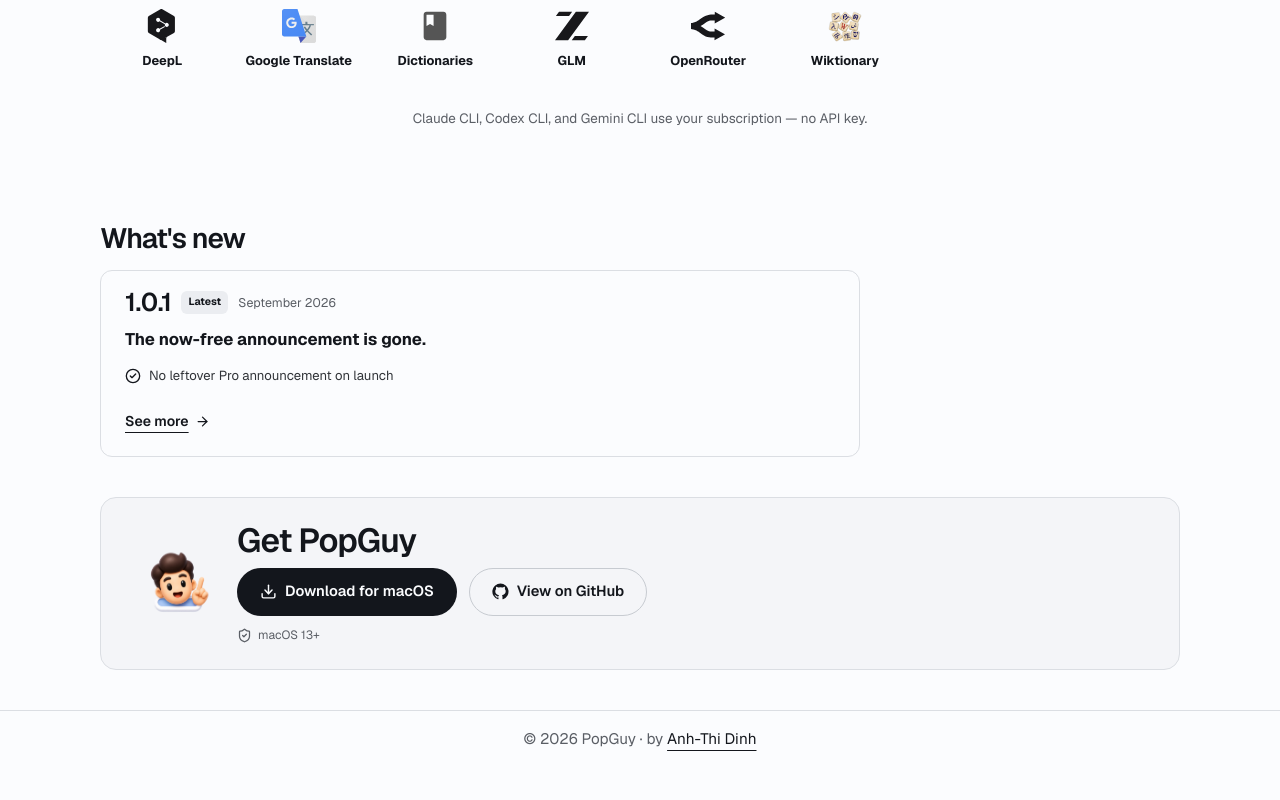
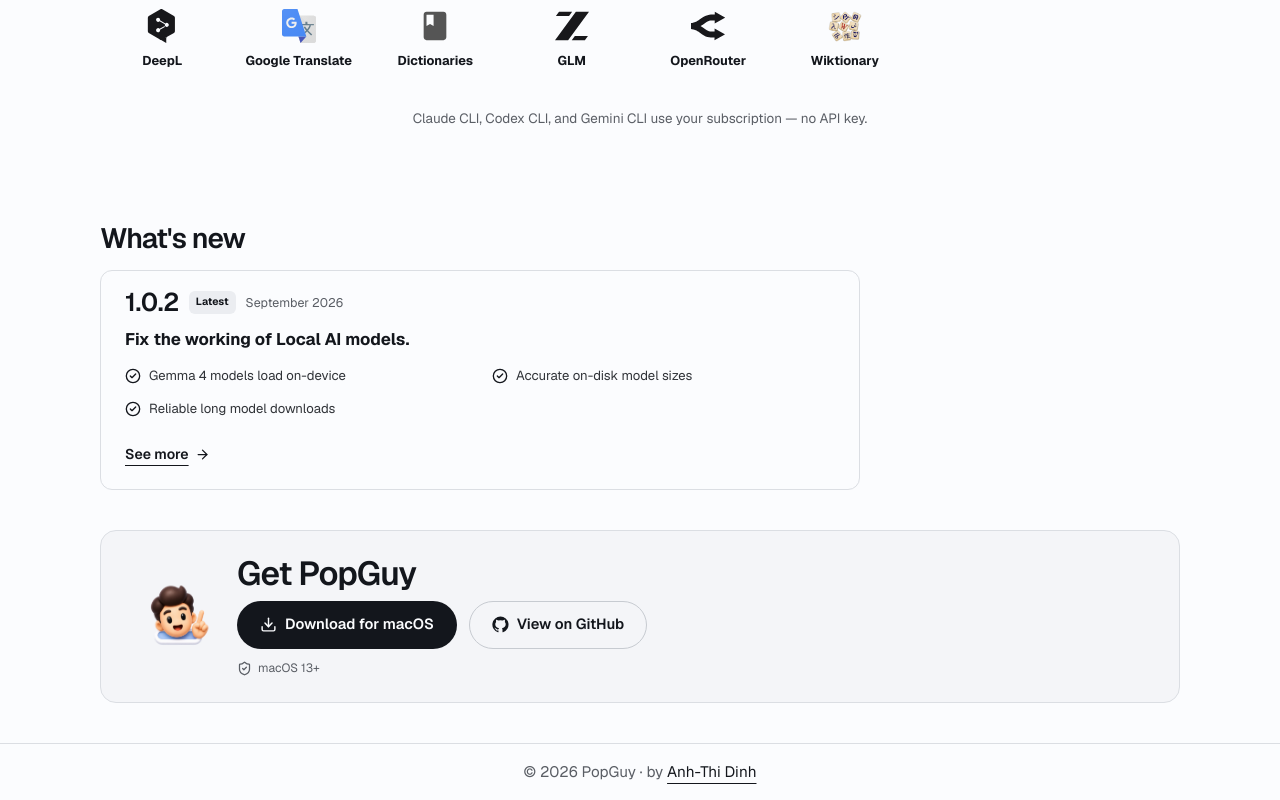
Before and after one commit to dinhanhthi/PopGuy, a React (Vite) app in the folder website/: page / in a window 1280 px wide. Shown: the part 1700-2500 px from the top of the page. Before the commit the page ends 2467 px from the top, so only its background shows below. Built offline with nearby package versions, Linux system fonts and the light colour scheme.

Commit message:
release: v1.0.2

```diff
--- a/website/src/data/changelog.js
+++ b/website/src/data/changelog.js
@@ -1,9 +1,19 @@
 export const releases = [
+  {
+    version: "1.0.2",
+    date: "September 2026",
+    title: "Fix the working of Local AI models.",
+    latest: true,
+    items: [
+      "Gemma 4 models load on-device",
+      "Accurate on-disk model sizes",
+      "Reliable long model downloads"
+    ]
+  },
   {
     version: "1.0.1",
     date: "September 2026",
     title: "The now-free announcement is gone.",
-    latest: true,
     items: [
       "No leftover Pro announcement on launch"
     ]
```
Also changed, not shown: 2 other files (tests, documents, lock files or other folders).
